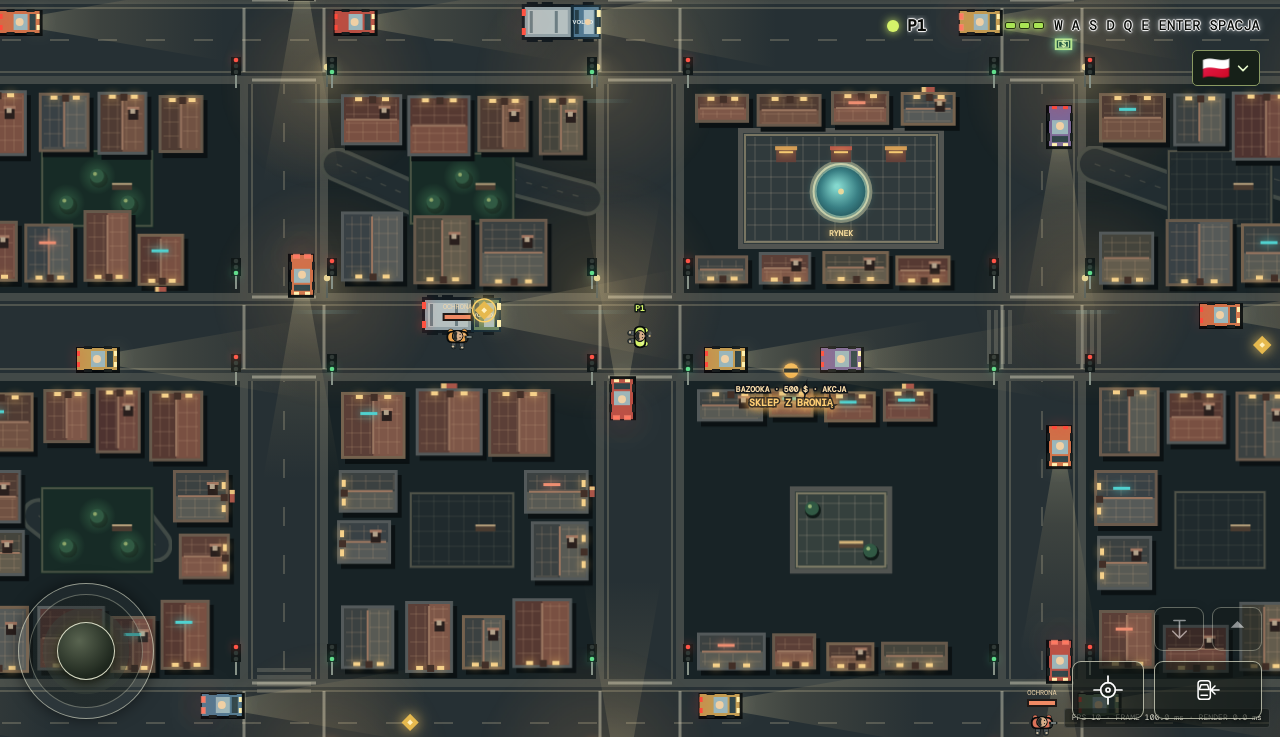
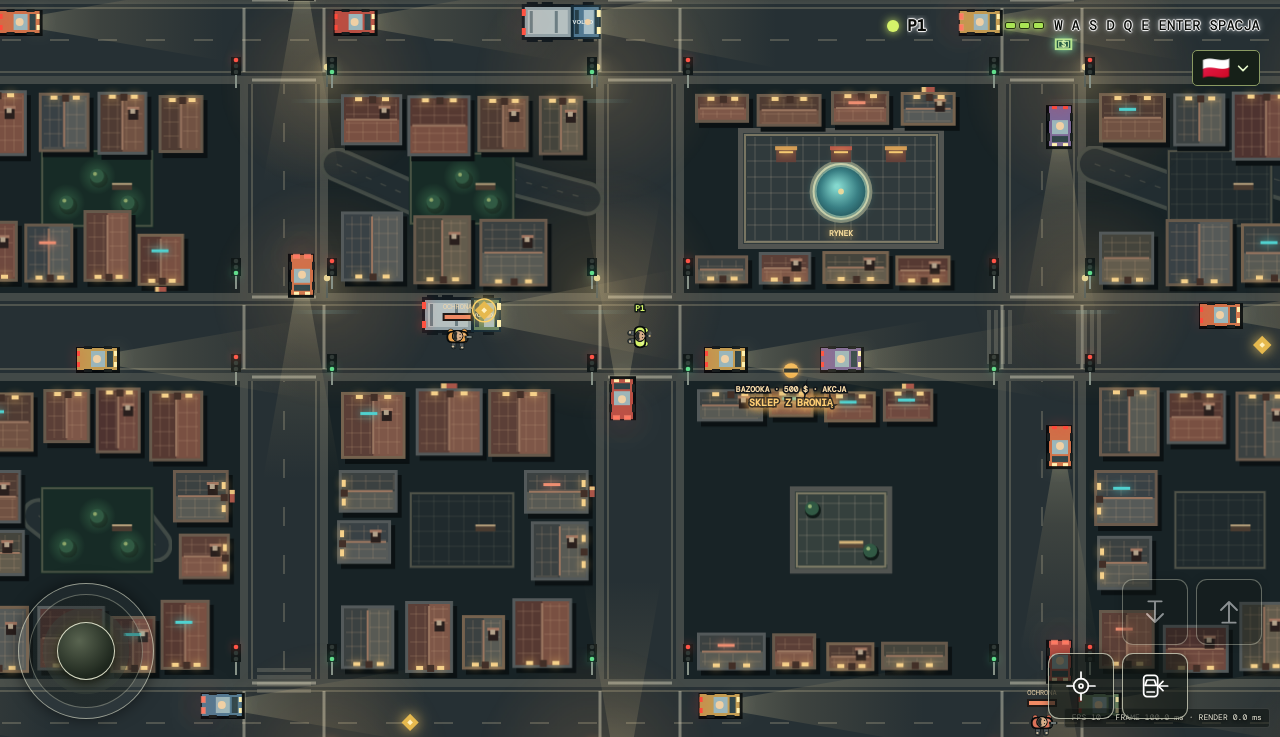
Before and after one commit to korzec/gra, a website: page nocny-kurs/index.html in a window 1280 px wide. Both pictures are taken after a click on the button "Gra lokalna". Shown: the part 63-800 px from the top of the page. Drawn offline with nearby package versions, Linux system fonts and the light colour scheme; animation ran at ten frames a second.

Commit message:
style(nocny-kurs): keep all four touch buttons square and equal-sized

```diff
--- a/style.css
+++ b/style.css
@@ -176,3 +176,30 @@
   .play-page .night-mobile-top-controls .night-room button{font-size:9px;padding:0 5px}
   .play-page .night-mobile-top-controls .night-language-picker{width:48px;flex-basis:48px}
 }
+
+/* Nocny Kurs: identically sized touch actions, including both drive pedals. */
+.play-page .night-touch .touch-actions{--night-button-size:clamp(48px,14.5vw,66px);gap:8px}
+.play-page .night-touch .touch-interact-stack,
+.play-page .night-touch .touch-drive-pedals{gap:8px}
+.play-page .night-touch .touch-actions button{
+  box-sizing:border-box;
+  flex:0 0 var(--night-button-size);
+  width:var(--night-button-size);
+  min-width:var(--night-button-size);
+  max-width:var(--night-button-size);
+  height:var(--night-button-size);
+  min-height:var(--night-button-size);
+  max-height:var(--night-button-size);
+  border-radius:11px;
+}
+.play-page .night-touch .touch-action-icon,
+.play-page .night-touch .touch-fire-icon,
+.play-page .night-touch .touch-pedal-icon{width:32px;height:32px}
+.play-page .night-touch .touch-drive-pedals [data-touch-action="forward"] .touch-pedal-icon{fill:none;stroke:currentColor}
+@media(max-width:370px){
+  .play-page .night-touch .touch-actions,
+  .play-page .night-touch .touch-interact-stack,
+  .play-page .night-touch .touch-drive-pedals{gap:4px}
+  .play-page .night-touch .touch-joystick{flex-basis:110px;width:110px}
+  .play-page .night-touch .touch-joystick__knob{width:48px;height:48px}
+}
```
